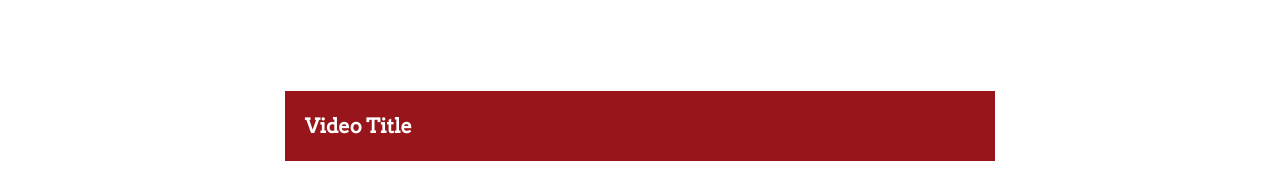
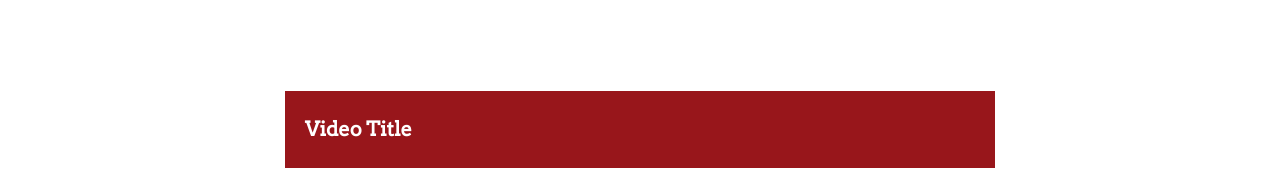
Before and after one commit to DariaOgg/darikostudy, a plain HTML site: page index.html in a window 1280 px wide. Shown: the part 79-257 px from the top of the page. Drawn offline with Linux system fonts and the light colour scheme.

Commit message:
change video block properties

```diff
--- a/css/style.css
+++ b/css/style.css
@@ -75,8 +75,7 @@ header{
     font-weight: 700;
     color: white;
     background-color: #98161b;
-    line-height: 70px;
-    padding-left: 20px;
+    padding: 26px 0 26px 20px;
 }
 .player {
     position: relative;
@@ -94,7 +93,7 @@ header{
 .player .video{
     position: relative;
     z-index: 9;
-    width: 568px;
+    max-width: 568px;
     height: 346px;
     margin: 64px 0 30px 0;
     background-color: #e7e7e7;
```
